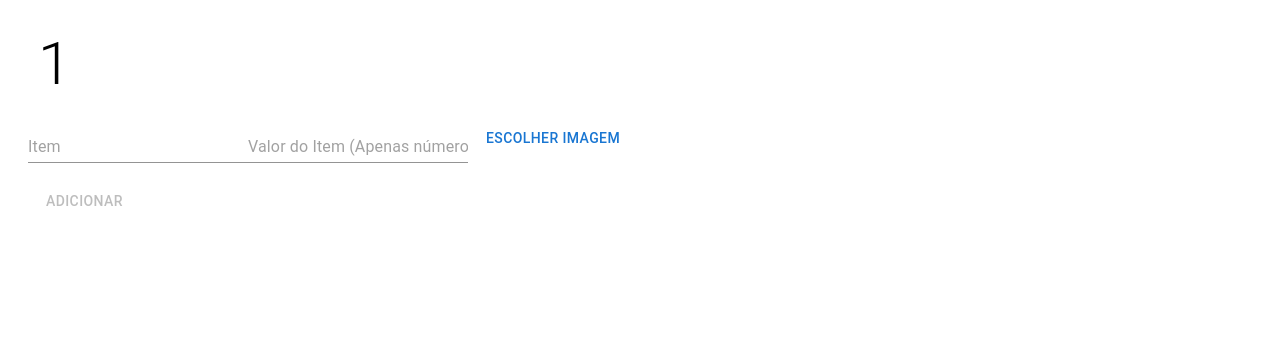
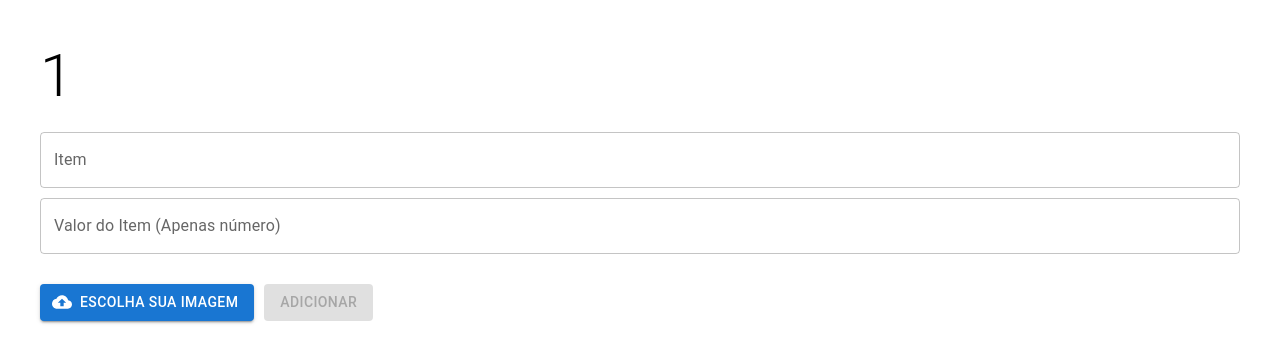
Before and after one commit to MEduardaSouto/MilFolhasADM, a React (Create React App) app: page /TodoListScreen/1 in a window 1280 px wide. Shown: the top 362 px of the page. Built offline with nearby package versions, Linux system fonts and the light colour scheme; no server answers.

Commit message:
chore: work in progress

```diff
--- a/package.json
+++ b/package.json
@@ -5,6 +5,7 @@
   "dependencies": {
     "@emotion/react": "^11.11.1",
     "@emotion/styled": "^11.11.0",
+    "@mui/icons-material": "^5.14.19",
     "@mui/material": "^5.14.18",
     "@mui/styled-engine-sc": "^6.0.0-alpha.6",
     "@testing-library/jest-dom": "^5.17.0",
--- a/public/index.html
+++ b/public/index.html
@@ -24,7 +24,7 @@
       work correctly both with client-side routing and a non-root public URL.
       Learn how to configure a non-root public URL by running `npm run build`.
     -->
-    <title>React App</title>
+    <title>Totem ADM</title>
   </head>
   <body>
     <noscript>You need to enable JavaScript to run this app.</noscript>
--- a/src/App.css
+++ /dev/null
@@ -1,38 +0,0 @@
-.App {
-  text-align: center;
-}
-
-.App-logo {
-  height: 40vmin;
-  pointer-events: none;
-}
-
-@media (prefers-reduced-motion: no-preference) {
-  .App-logo {
-    animation: App-logo-spin infinite 20s linear;
-  }
-}
-
-.App-header {
-  background-color: #282c34;
-  min-height: 100vh;
-  display: flex;
-  flex-direction: column;
-  align-items: center;
-  justify-content: center;
-  font-size: calc(10px + 2vmin);
-  color: white;
-}
-
-.App-link {
-  color: #61dafb;
-}
-
-@keyframes App-logo-spin {
-  from {
-    transform: rotate(0deg);
-  }
-  to {
-    transform: rotate(360deg);
-  }
-}
--- a/src/App.js
+++ b/src/App.js
@@ -1,11 +1,12 @@
 import React from "react";
+
 import {
 	BrowserRouter,
 	Routes,
 	Route,
 } from "react-router-dom";
 
-import LoginScreen from './screens/LoginScreen'; // Importe o componente principal da sua aplicação
+import LoginScreen from './screens/LoginScreen';
 import CategoryScreen from './screens/CategoryScreen';
 import TodoListScreen from './screens/TodoListScreen';
 import SignUpScreen from './screens/SignUpScreen';
@@ -32,7 +33,7 @@ function App() {
 					/>
 					<Route
 						exact
-						path="TodoListScreen/:category"
+						path="/TodoListScreen/:category"
 						element={<TodoListScreen />}
 					/>
 				</Routes>
--- a/src/index.js
+++ b/src/index.js
@@ -1,8 +1,7 @@
-// Filename - index.js
-
 import React from 'react';
 import ReactDOM from 'react-dom';
 import App from './App';
+import './index.css';
 
 ReactDOM.createRoot(document.getElementById('root')).render(
   <React.StrictMode>
--- a/src/screens/CategoryScreen.js
+++ b/src/screens/CategoryScreen.js
@@ -1,11 +1,8 @@
 import React, { useState, useEffect } from 'react';
-
 import { useNavigate } from 'react-router-dom';
-
 import Button from '@mui/material/Button';
 import Typography from '@mui/material/Typography';
 import CustomInputDialogModal from './CustomInputDialogModal';
-
 import { fetchListas, adicionarLista, removerLista } from '../actions/listActions';
 
 const CategoryScreen = () => {
@@ -43,9 +40,9 @@ const CategoryScreen = () => {
       setLoading(true);
       const novaLista = await adicionarLista(nome);
       setListas([...listas, novaLista]);
-      setLoading(false);
     } catch (error) {
       console.error(error);
+    } finally {
       setLoading(false);
     }
   };
@@ -55,9 +52,9 @@ const CategoryScreen = () => {
       setLoading(true);
       await removerLista(id);
       setListas(listas.filter((lista) => lista.id !== id));
-      setLoading(false);
     } catch (error) {
       console.error(error);
+    } finally {
       setLoading(false);
     }
   };
@@ -78,7 +75,6 @@ const CategoryScreen = () => {
                 <div style={styles.listItem} key={lista.id}>
                   <Button
                     variant="contained"
-                    color="primary"
                     onClick={() => handleListaClick(lista.name)}
                     style={styles.buttonContainer}
                   >
@@ -86,12 +82,7 @@ const CategoryScreen = () => {
                   </Button>
                   <Button
                     variant="contained"
-                    color="secondary"
-                    style={{
-                      width: '25%',
-                      height: 70,
-                      opacity: 0.7,
-                    }}
+                    style={styles.buttonRemove}
                     onClick={() => handleRemoverLista(lista.id)}
                   >
                     x
@@ -106,14 +97,16 @@ const CategoryScreen = () => {
           </>
         )}
       </div>
+
+      <div style={styles.buttonAddContainer}>
         <Button
           variant="outlined"
-        color="primary"
           onClick={handleAdicionarLista}
           style={styles.buttonAdd}
         >
           Adicionar área
         </Button>
+      </div>
       <CustomInputDialogModal
         visible={dialogVisible}
         onClose={handleDialogClose}
@@ -126,27 +119,41 @@ const CategoryScreen = () => {
 const styles = {
   container: {
     flex: 1,
-    padding: 10,
+    padding: 40,
+    position: 'relative',
   },
   middleContainer: {
     flex: 1,
     justifyContent: 'center',
     alignItems: 'center',
+    alignItems: 'center',
+    justifyContent: 'center',
+    minHeight: '100vh',
+    position: 'relative',
   },
   buttonContainer: {
-    marginRight: '0.5%',
-    marginBottom: 20,
     width: '100%',
   },
+  buttonRemove: {
+    width: '25%',
+    height: 70,
+    opacity: 0.7,
+    marginLeft: 10
+  },
   buttonAdd: {
-    width: '100%',
-    marginTop: 10,
+    minWidth: '95%',
+    bottom: 10,
+    position: 'fixed',
+    height: 80,
+  },
+  buttonAddContainer : {
+    display: 'flex',
+    justifyContent: 'center',
   },
   listItem: {
     display: 'flex',
     flexDirection: 'row',
     alignSelf: 'flex-start',
-    width: '80%',
     marginBottom: 10,
   },
   noListText: {
--- a/src/screens/CustomInputDialogModal.js
+++ b/src/screens/CustomInputDialogModal.js
@@ -3,7 +3,6 @@ import Modal from '@mui/material/Modal';
 import TextField from '@mui/material/TextField';
 import Button from '@mui/material/Button';
 import Typography from '@mui/material/Typography';
-// import './CustomInputDialogModal.css'; // Adicione este import para estilos
 
 const CustomInputDialogModal = ({ visible, onClose, onSubmit }) => {
   const [nome, setNome] = useState('');
@@ -19,16 +18,16 @@ const CustomInputDialogModal = ({ visible, onClose, onSubmit }) => {
 
   return (
     <Modal open={visible} onClose={onClose}>
-      <div className="centeredView">
-        <div className="container">
+      <div style={styles.centeredView}>
+        <div style={styles.container}>
           <Typography style={styles.text}>Digite o nome da nova lista</Typography>
-          <TextField onChange={handleInputChange} value={nome} style={styles.textInput} />
-          <div className="viewButtons">
-            <Button variant="contained" color="default" onClick={onClose}>
+          <TextField onChange={handleInputChange} value={nome} style={styles.textInput} size="small" />
+          <div style={styles.viewButtons}>
+            <Button variant="contained" onClick={handleSubmit} style={styles.buttons}>
+              Criar
+            </Button>
+            <Button variant="contained" onClick={onClose} style={styles.buttons}>
               Cancelar
-            </Button>
-            <Button variant="contained" color="primary" onClick={handleSubmit}>
-              Criar
             </Button>
           </div>
         </div>
@@ -38,13 +37,34 @@ const CustomInputDialogModal = ({ visible, onClose, onSubmit }) => {
 };
 
 const styles = {
+  centeredView: {
+    display: 'flex',
+    alignItems: 'center',
+    justifyContent: 'center',
+    height: '100%',
+  },
+  container: {
+    backgroundColor: 'white',
+    padding: 20,
+    borderRadius: 8,
+    width: 300,
+  },
   text: {
     fontSize: 18,
+    marginBottom: 20
   },
   textInput: {
     marginBottom: 20,
     width: '100%',
   },
+  // viewButtons: {
+  //   // display: 'flex',
+  //   // justifyContent: 'space-between',
+  // },
+  buttons: {
+    width: '100%',
+    marginBottom: 10
+  }
 };
 
 export default CustomInputDialogModal;
--- a/src/screens/LoginScreen.js
+++ b/src/screens/LoginScreen.js
@@ -1,16 +1,26 @@
 import React, { useState } from 'react';
 import { useNavigate } from 'react-router-dom';
+
 import Button from '@mui/material/Button';
 import TextField from '@mui/material/TextField';
 import Typography from '@mui/material/Typography';
+import AccountCircle from '@mui/icons-material/AccountCircle';
+import InputAdornment from '@mui/material/InputAdornment';
+import PasswordIcon from '@mui/icons-material/Password';
+
 import { fetchUser } from '../actions/listActions';
 
 const LoginScreen = () => {
-  const navigate  = useNavigate();
+  const navigate = useNavigate();
 
   const [username, setUsername] = useState('');
   const [password, setPassword] = useState('');
   const [error, setError] = useState('');
+
+  const clearForm = () => {
+    setUsername('');
+    setPassword('');
+  };
 
   const handleLogin = async () => {
     try {
@@ -18,53 +28,96 @@ const LoginScreen = () => {
 
       if (response) {
         navigate('/CategoryScreen');
-        setUsername('');
-        setPassword('');
+        clearForm();
         setError('');
       }
     } catch (error) {
-      console.error(error);
+      console.error('Erro no login:', error);
       setError('Seu login ou senha estão incorretos');
     }
   };
 
   return (
-    <div className="container">
+    <div style={styles.container}>
+      <Typography variant="h4" style={styles.text}>BEM VINDO</Typography>
       <TextField
-        className="input"
         label="Nome de usuário"
         variant="outlined"
         value={username}
         onChange={(e) => setUsername(e.target.value)}
         onFocus={() => setError('')}
+        style={styles.input}
+        InputProps={{
+          startAdornment: (
+            <InputAdornment position="start">
+              <AccountCircle />
+            </InputAdornment>
+          ),
+        }}
       />
       <TextField
-        className="input"
         label="Senha"
         type="password"
         variant="outlined"
         value={password}
         onChange={(e) => setPassword(e.target.value)}
         onFocus={() => setError('')}
+        style={styles.input}
+        InputProps={{
+          startAdornment: (
+            <InputAdornment position="start">
+              <PasswordIcon />
+            </InputAdornment>
+          ),
+        }}
       />
       <Button
         disabled={!Boolean(username && password)}
         onClick={handleLogin}
         variant="contained"
-        className="button"
+        style={styles.button}
       >
         Login
       </Button>
       <Button
         onClick={() => navigate('/SignUpScreen')}
         variant="contained"
-        className="button"
+        style={styles.button}
       >
         Cadastro
       </Button>
-      {error !== '' && <Typography variant="body1" className="error">{error}</Typography>}
+      {error !== '' && <Typography variant="body1" style={styles.error}>{error}</Typography>}
     </div>
   );
 };
 
+const styles = {
+  container: {
+    display: 'flex',
+    flexDirection: 'column',
+    alignItems: 'center',
+    justifyContent: 'center',
+    minHeight: '100vh',
+  },
+  text: {
+    marginBottom: 30,
+    fontSize: 40,
+    color: '#401E01'
+  },
+  input: {
+    marginBottom: 20,
+    width: 400,
+  },
+  button: {
+    marginBottom: 20,
+    width: 400,
+    fontSize: 18,
+    // backgroundColor: '#DBB001',
+    color: '#401E01'
+  },
+  error: {
+    color: 'red',
+  },
+};
+
 export default LoginScreen;
--- a/src/screens/SignUpScreen.js
+++ b/src/screens/SignUpScreen.js
@@ -1,8 +1,13 @@
 import React, { useState } from 'react';
 import { useNavigate } from 'react-router-dom';
+
 import Button from '@mui/material/Button';
-import Input from '@mui/material/Input';
+import TextField from '@mui/material/TextField';
 import Typography from '@mui/material/Typography';
+import PasswordIcon from '@mui/icons-material/Password';
+import AccountCircle from '@mui/icons-material/AccountCircle';
+import InputAdornment from '@mui/material/InputAdornment';
+
 import { registerUser } from '../actions/listActions';
 
 const SignUpScreen = () => {
@@ -12,6 +17,12 @@ const SignUpScreen = () => {
   const [password, setPassword] = useState('');
   const [confirmPassword, setConfirmPassword] = useState('');
   const [error, setError] = useState('');
+
+  const clearForm = () => {
+    setName('');
+    setPassword('');
+    setConfirmPassword('');
+  };
 
   const handleRegister = async () => {
     try {
@@ -24,45 +35,71 @@ const SignUpScreen = () => {
 
       if (response) {
         navigate('/');
-        setName('');
-        setPassword('');
-        setConfirmPassword('');
+        clearForm();
         setError('');
       }
     } catch (error) {
-      console.error(error);
+      console.error('Erro ao cadastrar. Tente novamente.', error);
       setError('Erro ao cadastrar. Tente novamente.');
     }
   };
 
   return (
     <div style={styles.container}>
-      <Input
-        placeholder="Nome de usuário"
+      <Typography variant="h4" style={styles.heading}>
+        CADASTRO
+      </Typography>
+      <TextField
+        label="Nome de usuário"
+        variant="outlined"
         value={name}
         onChange={(e) => setName(e.target.value)}
         onFocus={() => setError('')}
         style={styles.input}
+        InputProps={{
+          startAdornment: (
+            <InputAdornment position="start">
+              <AccountCircle />
+            </InputAdornment>
+          ),
+        }}
       />
-      <Input
-        placeholder="Senha"
+      <TextField
+        label="Senha"
         type="password"
+        variant="outlined"
         value={password}
         onChange={(e) => setPassword(e.target.value)}
         onFocus={() => setError('')}
         style={styles.input}
+        InputProps={{
+          startAdornment: (
+            <InputAdornment position="start">
+              <PasswordIcon />
+            </InputAdornment>
+          ),
+        }}
       />
-      <Input
-        placeholder="Confirmar Senha"
+      <TextField
+        label="Confirmar Senha"
         type="password"
+        variant="outlined"
         value={confirmPassword}
         onChange={(e) => setConfirmPassword(e.target.value)}
         onFocus={() => setError('')}
         style={styles.input}
+        InputProps={{
+          startAdornment: (
+            <InputAdornment position="start">
+              <PasswordIcon />
+            </InputAdornment>
+          ),
+        }}
       />
       <Button
         disabled={!Boolean(name && password && confirmPassword)}
         onClick={handleRegister}
+        variant="contained"
         style={styles.button}
       >
         Cadastrar
@@ -79,15 +116,24 @@ const styles = {
     display: 'flex',
     flexDirection: 'column',
     alignItems: 'center',
-    padding: 20,
+    justifyContent: 'center',
+    minHeight: '100vh',
+  },
+  heading: {
+    marginBottom: 30,
+    fontSize: 40,
+    color: '#401E01'
   },
   input: {
     marginBottom: 20,
-    width: 300,
+    width: 400,
   },
   button: {
     marginBottom: 20,
-    width: 300,
+    width: 400,
+    fontSize: 18,
+    // backgroundColor: '#D9A404',
+    // color: '#401E01',
   },
   error: {
     color: 'red',
--- a/src/screens/TodoListScreen.js
+++ b/src/screens/TodoListScreen.js
@@ -1,16 +1,32 @@
 import React, { useState, useEffect, useRef } from 'react';
 import { useParams } from 'react-router-dom';
-
-// import FileInput from 'react-file-input';
-
 import Button from '@mui/material/Button';
-import Input from '@mui/material/Input';
+import TextField from '@mui/material/TextField';
 import ListItem from '@mui/material/ListItem';
 import Typography from '@mui/material/Typography';
-import Checkbox from '@mui/material/Checkbox';
-// import { Add as AddIcon, Delete as DeleteIcon } from '@material-ui/icons';
+import CloudUploadIcon from '@mui/icons-material/CloudUpload';
+import DeleteIcon  from '@mui/icons-material/Delete';
 
-import { addNewItem, fetchListIdByName, fetchItemsByListId, deleteItemById, updateItemById } from '../actions/listActions';
+import { styled } from '@mui/material/styles';
+
+import {
+  addNewItem,
+  fetchListIdByName,
+  fetchItemsByListId,
+  deleteItemById,
+} from '../actions/listActions';
+
+const VisuallyHiddenInput = styled('input')({
+  clip: 'rect(0 0 0 0)',
+  clipPath: 'inset(50%)',
+  height: 1,
+  overflow: 'hidden',
+  position: 'absolute',
+  bottom: 0,
+  left: 0,
+  whiteSpace: 'nowrap',
+  width: 1,
+});
 
 const TodoListScreen = () => {
   const { category } = useParams();
@@ -19,30 +35,33 @@ const TodoListScreen = () => {
   const [itemValue, setItemValue] = useState('');
   const [image, setImage] = useState(null);
 
-  const renderTask = (task, index) => (
-    <ListItem key={index} divider>
-      <Checkbox
-        checked={task.is_checked}
-        onChange={() => toggleTask(index, task.id, task.is_checked)}
-      />
-      <div>
-        <Typography style={task.is_checked ? styles.completedTask : null}>
-          {task.name}
-        </Typography>
-        <Typography>{`R$ ${task.value}`}</Typography>
-        {task.image && <img src={task.image} alt="Task" style={styles.taskImage} />}
-      </div>
-      <Button onClick={() => deleteTask(index, task.id)}>
-        x
-      </Button>
-    </ListItem>
-  );
+  const getListIdAndFetchItems = async () => {
+    try {
+      const listId = await fetchListIdByName(category);
+
+      if (!listId) {
+        console.error('Lista não encontrada');
+        return;
+      }
+
+      localStorage.setItem('ListId', listId);
+      const items = await fetchItemsByListId(listId);
+      setTasks(items);
+    } catch (error) {
+      console.error('Erro ao obter lista e itens:', error);
+    }
+  };
+
+  useEffect(() => {
+    getListIdAndFetchItems();
+  }, [category]);
 
   const addTaskAndSave = async () => {
     try {
-      const listId = await fetchListIdByName(category);
+      const listId = localStorage.getItem('ListId');
+
       if (!listId) {
-        console.error('Lista não encontrada 2');
+        console.error('Lista não encontrada');
         return;
       }
 
@@ -58,26 +77,19 @@ const TodoListScreen = () => {
       setItemValue('');
       setImage(null);
     } catch (error) {
-      console.error(error);
+      console.error('Erro ao adicionar item:', error);
     }
   };
 
-  const deleteTask = async (index, itemId) => {
-    const listId = await fetchListIdByName(category);
+  const deleteTask = async (itemId) => {
+    try {
+      const listId = localStorage.getItem('ListId');
       await deleteItemById(listId, itemId);
-    const updatedTasks = tasks.filter((_, i) => i !== index);
+      const updatedTasks = tasks.filter((t) => t.id !== itemId);
       setTasks(updatedTasks);
-  };
-
-  const toggleTask = async (index, itemId, isChecked) => {
-    const check = !isChecked;
-    await updateItemById(itemId, check);
-
-    const updatedTasks = tasks.map((t, i) =>
-      i === index ? { ...t, is_checked: check } : t
-    );
-
-    setTasks(updatedTasks);
+    } catch (error) {
+      console.error('Erro ao excluir item:', error);
+    }
   };
 
   const handleImagePick = (event) => {
@@ -86,76 +98,77 @@ const TodoListScreen = () => {
 
     reader.onload = (e) => {
       const base64Image = e.target.result;
-      console.log(base64Image, 'image')
       setImage(base64Image);
     };
 
     reader.readAsDataURL(file);
   };
 
-  const inputRef = useRef(null)
+  const inputRef = useRef(null);
 
   const pickImage = () => {
-    inputRef.current.click()
+    inputRef.current.click();
   };
 
-  useEffect(() => {
-    const getListItems = async () => {
-      try {
-        const listId = await fetchListIdByName(category);
-        if (!listId) {
-          console.error('Lista não encontrada 1');
-          return;
-        }
-
-        const items = await fetchItemsByListId(listId);
-        setTasks(items);
-      } catch (error) {
-        console.error(error);
-      }
-    };
-
-    getListItems();
-  }, [category]);
+  const renderTask = (task) => (
+    <ListItem key={task.id} divider style={styles.tasks}>
+      <div>
+        <Typography style={styles.taskName}>
+          {task.name}
+        </Typography>
+        <Typography
+          style={styles.taskValue}
+        >
+          {`R$${task.value}`}
+        </Typography>
+        {task.image && <img src={task.image} alt="Task" style={styles.taskImage} />}
+      </div>
+      <Button onClick={() => deleteTask(task.id)}  variant="contained" startIcon={<DeleteIcon />} >
+        Excluir
+      </Button>
+    </ListItem>
+  );
 
   return (
     <div style={styles.container}>
       <Typography variant="h2" style={styles.title}>
         {category}
       </Typography>
-      <Input
-        placeholder="Item"
+      <TextField
+        label="Item"
+        variant="outlined"
         value={task}
         onChange={(e) => setTask(e.target.value)}
         style={styles.inputContainer}
       />
-      <Input
-        placeholder="Valor do Item (Apenas número)"
+      <TextField
+        label="Valor do Item (Apenas número)"
+        variant="outlined"
         value={itemValue}
         onChange={(e) => setItemValue(e.target.value)}
         style={styles.inputContainer}
       />
-      <Button onClick={pickImage} style={styles.button}>
-        Escolher Imagem
+      {image && <img src={image} alt="Selected" style={styles.selectedImage} />}
+      <Button component="label" variant="contained" startIcon={<CloudUploadIcon />}>
+        Escolha sua imagem
+        <VisuallyHiddenInput onClick={pickImage} />
       </Button>
-      <div>
       <input
         type='file'
         ref={inputRef}
         onChange={handleImagePick}
         style={{display: 'none'}}
       />
-      </div>
-      {image && <img src={image} alt="Selected" style={styles.selectedImage} />}
       <Button
         disabled={!Boolean(task && itemValue)}
+        variant="contained"
         onClick={addTaskAndSave}
         style={styles.button}
       >
         Adicionar
       </Button>
       <div style={styles.listContainer}>
-        {tasks.map((task, index) => renderTask(task, index))}
+        {tasks.map((task) => renderTask(task))}
       </div>
     </div>
   );
@@ -164,37 +177,48 @@ const TodoListScreen = () => {
 const styles = {
   container: {
     flex: 1,
-    padding: 20,
+    padding: 40,
   },
   title: {
     marginBottom: 20,
-    marginLeft: 10,
   },
   inputContainer: {
-    marginBottom: 20,
+    display: 'flex',
+    marginBottom: 10,
     padding: 0,
   },
   button: {
     marginBottom: 20,
     marginLeft: 10,
     marginRight: 10,
+    marginTop: 20
   },
   listContainer: {
     flex: 1,
+    display: 'flex',
+    flexDirection: 'column',
+    gap: 20,
+    marginTop: 30
   },
-  completedTask: {
-    textDecorationLine: 'line-through',
+  tasks: {
+    display: 'flex',
+    gap: 30
+  },
+  taskName: {
+    fontSize: 20,
+  },
+  taskValue: {
+    fontSize: 12
   },
   taskImage: {
-    width: 50,
-    height: 50,
-    marginRight: 10,
+    width: 100,
+    height: 100,
+    marginTop: 10,
   },
   selectedImage: {
-    width: 100,
-    height: 100,
-    margin: 10,
-    marginLeft: 0,
+    width: 150,
+    height: 150,
+    display: 'block'
   },
 };
 
```
Also changed, not shown: src/actions/listActions.js (+32 -26 lines), src/reportWebVitals.js (deleted, +0 -13 lines), 1 other file (tests, documents, lock files or other folders). Lines whose indentation alone changed are shown as unchanged.
